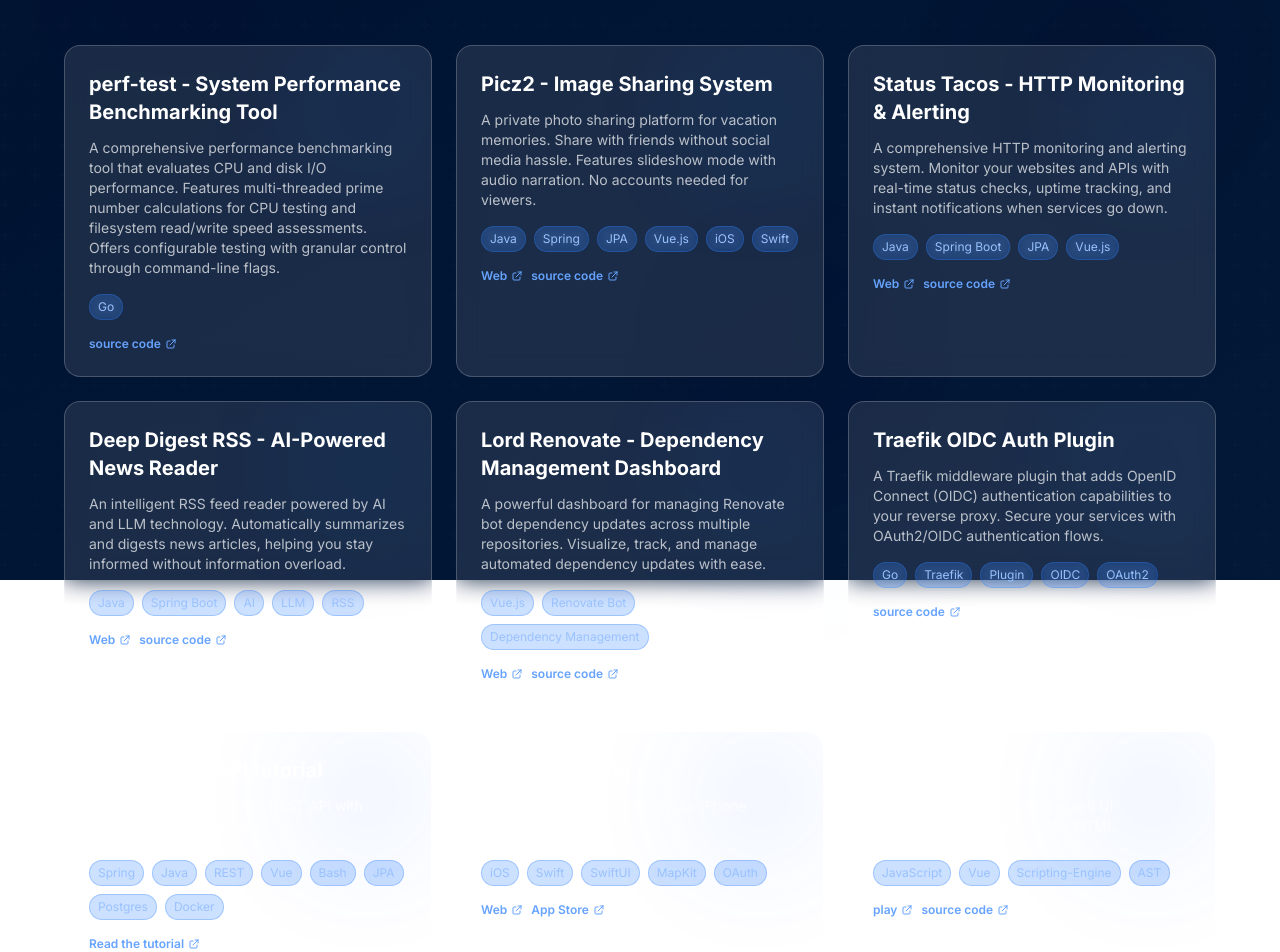
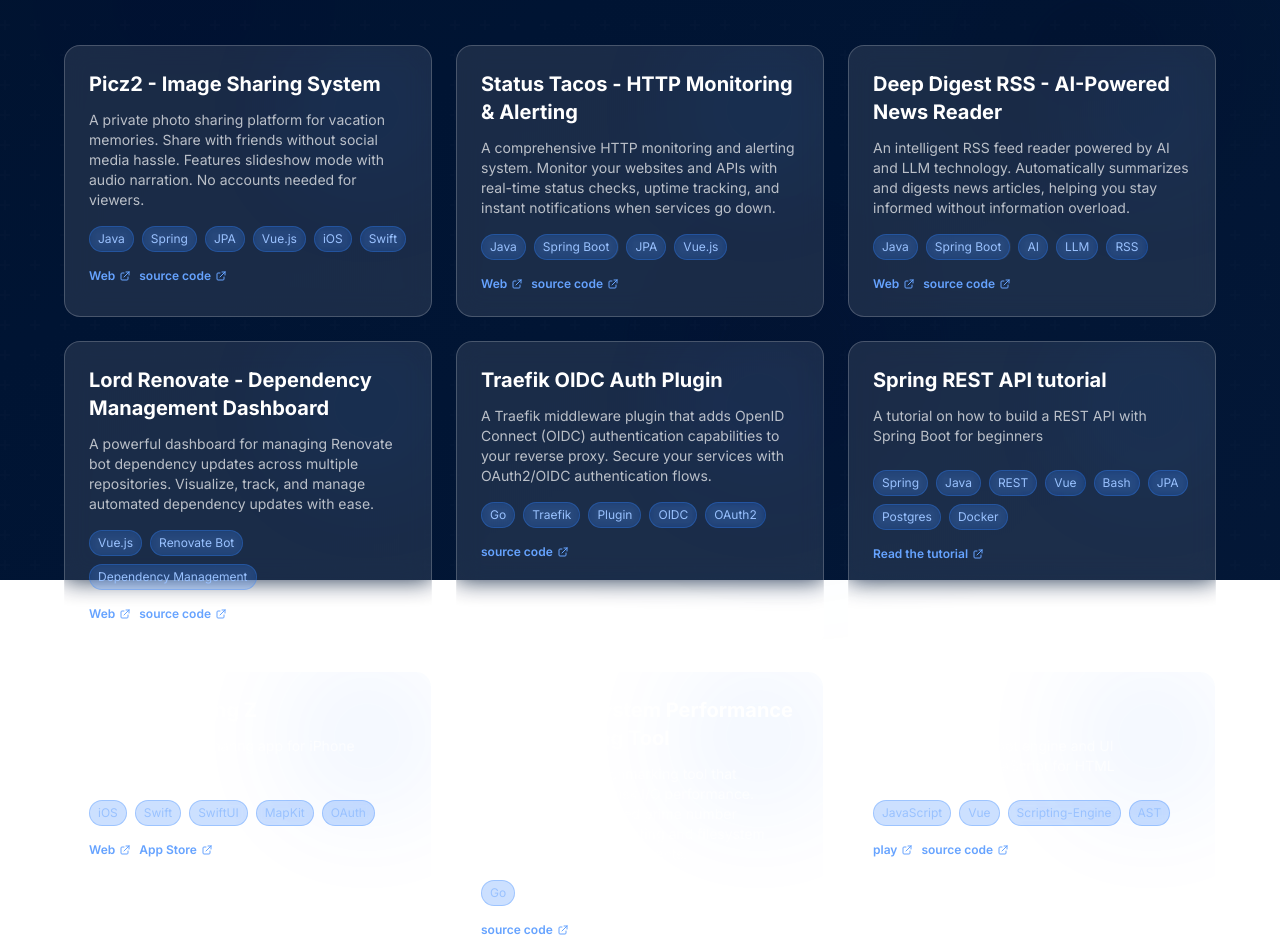
Before and after one commit to oglimmer/homepage-oglimmer.com, a Nuxt app: page /projects in a window 1280 px wide. Shown: the part 220-1172 px from the top of the page. Built offline with nearby package versions, Linux system fonts and the light colour scheme.

Commit message:
Add performance benchmarking tool entry with refined description to projects list.

```diff
--- a/data/projects.ts
+++ b/data/projects.ts
@@ -6,14 +6,6 @@
 }
 
 export const projects: Project[] = [
-  {
-    title: "perf-test - System Performance Benchmarking Tool",
-    text: "A comprehensive performance benchmarking tool that evaluates CPU and disk I/O performance. Features multi-threaded prime number calculations for CPU testing and filesystem read/write speed assessments. Offers configurable testing with granular control through command-line flags.",
-    linkData: [
-      ["https://github.com/oglimmer/perf-test", "source code"]
-    ],
-    techList: "[Go]"
-  },
   {
     title: "Picz2 - Image Sharing System",
     text: "A private photo sharing platform for vacation memories. Share with friends without social media hassle. Features slideshow mode with audio narration. No accounts needed for viewers.",
@@ -72,6 +64,14 @@
       ["https://apps.apple.com/app/picture-sharing-z/id6462514741", "App Store"]
     ],
     techList: "[iOS, Swift, SwiftUI, MapKit, OAuth]"
+  },
+  {
+    title: "perf-test - System Performance Benchmarking Tool",
+    text: "A performance benchmarking tool that evaluates CPU and disk I/O performance. Features multi-threaded prime number calculations for CPU testing and filesystem read/write speed assessments.",
+    linkData: [
+      ["https://github.com/oglimmer/perf-test", "source code"]
+    ],
+    techList: "[Go]"
   },
   {
     title: "Karel the Bot",
```
